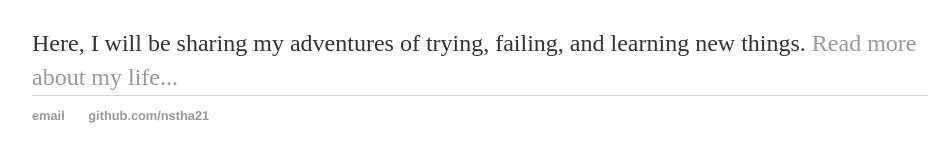
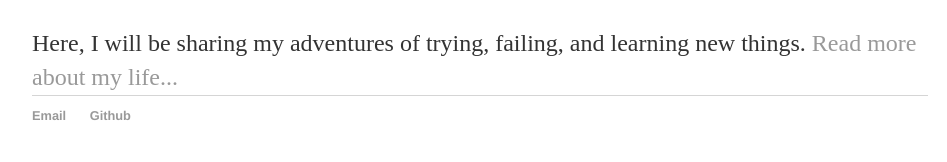
Before and after one commit to nstha21/nstha21.github.io, a Jekyll site: the page built from index.html, in a window 1280 px wide. Shown: the part 170-332 px from the top of the page, without its empty margins (160-1107 px from the left). Built offline with Jekyll 4.4.1, drawn with Linux system fonts in a browser that asks for light colours.

Commit message:
Update default.html

```diff
--- a/_layouts/default.html
+++ b/_layouts/default.html
@@ -21,8 +21,8 @@
 			</div><!-- /.container -->
 			<footer>
 	    		<ul>
-	        		<li><a href="mailto:nishlearns@gmail.com">email</a></li>
-	        		<li><a href="https://github.com/nstha21">github.com/nstha21</a></li>
+	        		<li><a href="mailto:nishlearns@gmail.com">Email</a></li>
+	        		<li><a href="https://github.com/nstha21">Github</a></li>
 				</ul>
 			</footer>
 		</body>
```
